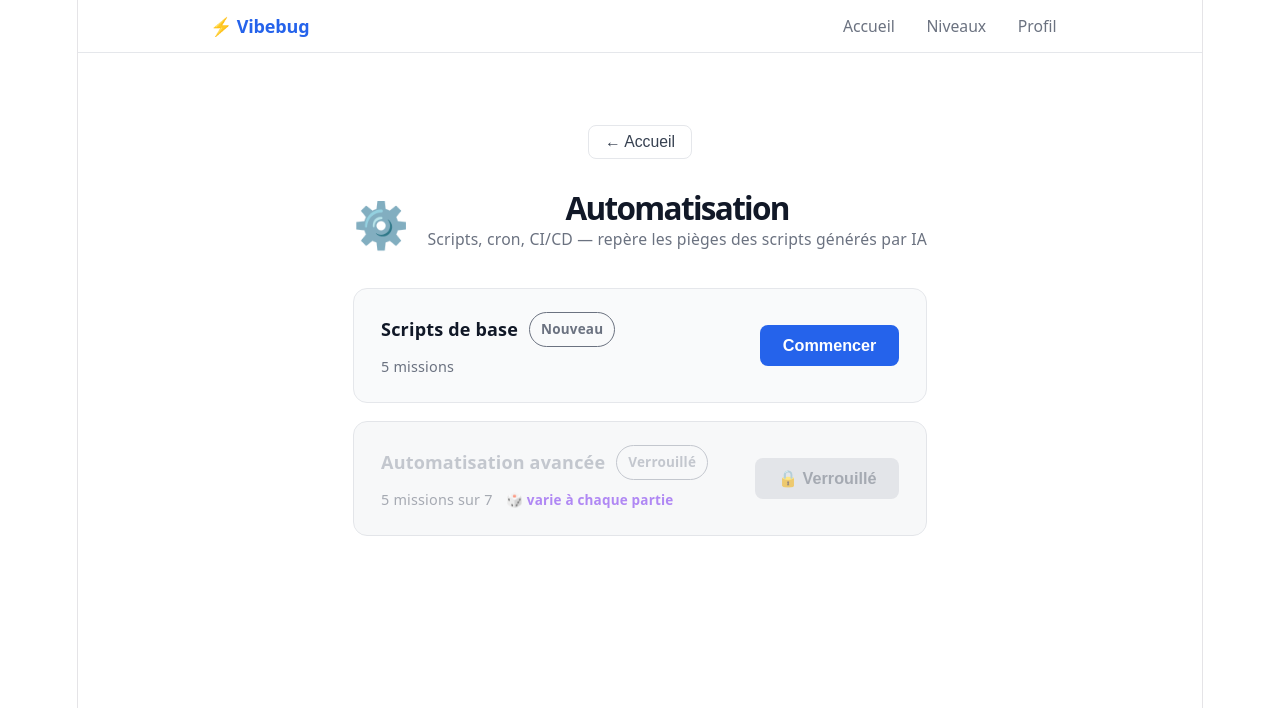
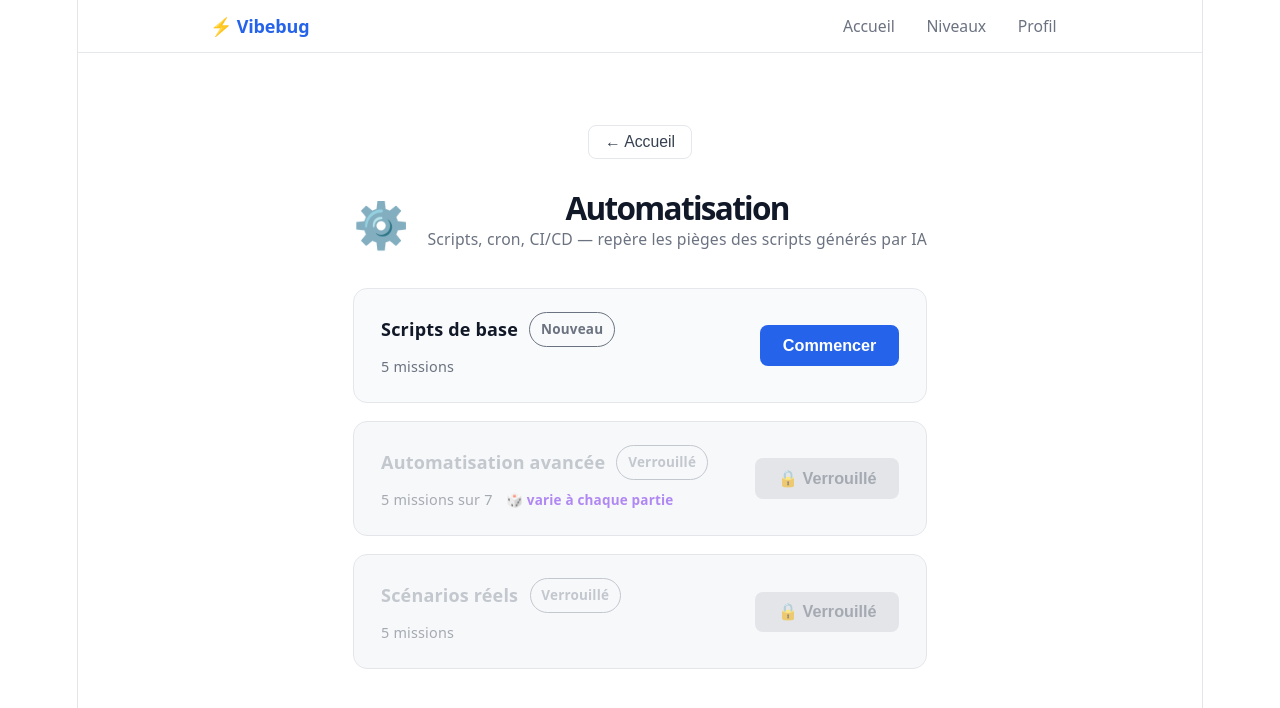
Before and after one commit to liabra/vibebug, a React (Vite) app: page /auto-levels in a window 1280 px wide. Shown: the top 708 px of the page. Built offline with nearby package versions, Linux system fonts and the light colour scheme.

Commit message:
Add multi-step scenario missions for deeper gameplay

```diff
--- a/src/data/automationChallenges.js
+++ b/src/data/automationChallenges.js
@@ -210,4 +210,110 @@ export const automationChallenges = {
       },
     ],
   },
+
+  auto_3: {
+    title: 'Scénarios réels',
+    challenges: [
+      // ── Scénario A : Site hors-ligne ──────────────────────────────────────
+      {
+        id: 1,
+        type: 'fix',
+        scenarioId: 'service-down',
+        scenarioTitle: 'Site hors-ligne — 23h',
+        scenarioContext:
+          "Il est 23h. Une alerte arrive : ton site e-commerce est injoignable. Tu te connectes en SSH au serveur de production. nginx et l'app Node.js tournent normalement d'habitude.",
+        title: 'Étape 1 — Premier diagnostic',
+        prompt: 'Quelle est ta première action ?',
+        options: [
+          '`reboot` — relancer le serveur règle la plupart des problèmes',
+          '`systemctl status nginx` — vérifier l\'état du serveur web sans rien modifier',
+          '`ping google.com` — vérifier la connectivité réseau',
+          '`rm -rf /var/log/nginx/*.log` — vider les logs pour voir les nouvelles erreurs',
+        ],
+        correctAnswer: 1,
+        explanation:
+          "La première étape du diagnostic est de vérifier l'état du service sans rien modifier. `systemctl status` donne l'état, les erreurs récentes et le PID. Rebooter en premier est une mauvaise pratique : ça efface les preuves et peut aggraver la situation.",
+      },
+      {
+        id: 2,
+        type: 'find_error',
+        scenarioId: 'service-down',
+        scenarioTitle: 'Site hors-ligne — 23h',
+        scenarioContext:
+          "nginx est actif (`active (running)`), mais le site répond 502 Bad Gateway. Tu consultes les logs d'erreur nginx.",
+        title: 'Étape 2 — Interpréter le log',
+        prompt: 'Que signifie cette ligne de log ?',
+        code: '[error] connect() failed (111: Connection refused) while\nconnecting to upstream: "http://127.0.0.1:3000"',
+        options: [
+          'Le port 80 est bloqué par le pare-feu',
+          'nginx a une erreur dans son fichier de configuration',
+          "L'application backend sur le port 3000 ne répond plus — nginx ne peut pas lui relayer les requêtes",
+          "La base de données n'est pas accessible",
+        ],
+        correctAnswer: 2,
+        explanation:
+          "`Connection refused` sur le port 3000 (upstream) signifie que le processus applicatif n'écoute plus sur ce port. nginx fonctionne correctement — c'est l'app derrière qui est tombée. La prochaine étape : `pm2 logs` ou `pm2 status` pour comprendre pourquoi.",
+      },
+      {
+        id: 3,
+        type: 'ai_error',
+        scenarioId: 'service-down',
+        scenarioTitle: 'Site hors-ligne — 23h',
+        scenarioContext:
+          "L'app Node.js sur le port 3000 ne répond plus. L'IA propose une commande pour régler le problème rapidement.",
+        title: 'Étape 3 — La suggestion de l\'IA',
+        prompt: "L'IA propose cette commande pour remettre le site en ligne. Qu'est-ce qui cloche ?",
+        code: 'pm2 restart all',
+        options: [
+          "`pm2` ne peut pas redémarrer des applications Node.js",
+          "Redémarrer sans lire les logs masque la cause — si l'app crashe à cause d'un bug, elle sera de nouveau hors-ligne en quelques secondes",
+          "Il faut d'abord faire `pm2 stop all` avant `pm2 restart`",
+          "La commande est correcte et c'est la bonne première action",
+        ],
+        correctAnswer: 1,
+        explanation:
+          "`pm2 logs app --lines 50` doit précéder le redémarrage. Si l'app plante à cause d'une exception non gérée, un accès DB impossible ou une mémoire saturée, redémarrer sans lire les logs conduit à une boucle de crashes. Diagnostiquer d'abord, corriger ensuite.",
+      },
+
+      // ── Scénario B : Accès refusé ──────────────────────────────────────────
+      {
+        id: 4,
+        type: 'explain',
+        scenarioId: 'perm-denied',
+        scenarioTitle: 'Accès refusé',
+        scenarioContext:
+          "Ton script de déploiement s'arrête avec `bash: /var/app/uploads: Permission denied`. Le dossier existe bien sur le serveur. Tu dois y écrire.",
+        title: 'Étape 1 — Lire les permissions',
+        prompt: 'Quelle commande donne les informations nécessaires pour comprendre ce refus ?',
+        options: [
+          '`cat /var/app/uploads` — lire le contenu du dossier',
+          '`file /var/app/uploads` — identifier le type de fichier',
+          '`ls -la /var/app/` — afficher permissions, propriétaire et groupe du dossier',
+          '`chmod status /var/app/uploads` — voir les permissions actuelles',
+        ],
+        correctAnswer: 2,
+        explanation:
+          "`ls -la` affiche les permissions sous la forme `drwxr-xr-x`, le propriétaire et le groupe. C'est le point de départ standard pour tout diagnostic d'accès refusé. `chmod status` n'est pas une vraie commande.",
+      },
+      {
+        id: 5,
+        type: 'ai_error',
+        scenarioId: 'perm-denied',
+        scenarioTitle: 'Accès refusé',
+        scenarioContext:
+          "Le résultat de `ls -la` : `drwxr-xr-x 2 root root uploads/`. Ton script tourne sous l'utilisateur `deploy`. L'IA propose une correction.",
+        title: "Étape 2 — La correction de l'IA",
+        prompt: "L'IA propose `chmod -R 777 /var/app/uploads`. Quelle est la vraie solution ?",
+        options: [
+          '`chmod -R 777` est adapté pour un dossier d\'uploads accessible à l\'app',
+          '`chown -R deploy:deploy /var/app/uploads` — transférer la propriété à l\'utilisateur deploy sans ouvrir les permissions à tout le monde',
+          '`chmod 755 /var/app/uploads` — ajouter le droit d\'exécution au propriétaire',
+          "Relancer le script avec `sudo` — c'est plus simple",
+        ],
+        correctAnswer: 1,
+        explanation:
+          "Le problème est la propriété, pas les permissions. Le dossier appartient à `root`, donc `deploy` ne peut qu'y lire. `chown` transfère la propriété. `chmod 777` est une faille : n'importe quel utilisateur du serveur peut modifier les uploads. `sudo` masque le problème sans le résoudre.",
+      },
+    ],
+  },
 }
--- a/src/pages/ChallengePage.jsx
+++ b/src/pages/ChallengePage.jsx
@@ -209,6 +209,16 @@ export default function ChallengePage() {
         </p>
       )}
 
+      {challenge.scenarioContext && (
+        <div style={styles.scenarioBlock}>
+          <div style={styles.scenarioHeader}>
+            <span style={styles.scenarioIcon}>🎯</span>
+            <span style={styles.scenarioTitle}>{challenge.scenarioTitle}</span>
+          </div>
+          <p style={styles.scenarioContext}>{challenge.scenarioContext}</p>
+        </div>
+      )}
+
       {(() => {
         const mission = MISSION_META[challenge.type]
         return (
@@ -391,6 +401,35 @@ const styles = {
   btnNextAi: {
     background: '#be123c',
   },
+  scenarioBlock: {
+    background: '#0f172a',
+    borderRadius: '10px',
+    padding: '1rem 1.25rem',
+    marginBottom: '1.25rem',
+    borderLeft: '3px solid #3b82f6',
+  },
+  scenarioHeader: {
+    display: 'flex',
+    alignItems: 'center',
+    gap: '0.5rem',
+    marginBottom: '0.5rem',
+  },
+  scenarioIcon: {
+    fontSize: '0.9rem',
+  },
+  scenarioTitle: {
+    fontSize: '0.72rem',
+    fontWeight: '700',
+    color: '#60a5fa',
+    textTransform: 'uppercase',
+    letterSpacing: '0.07em',
+  },
+  scenarioContext: {
+    margin: 0,
+    fontSize: '0.9rem',
+    color: '#cbd5e1',
+    lineHeight: '1.6',
+  },
   sessionHint: {
     fontSize: '0.78rem',
     color: '#6b7280',
```
